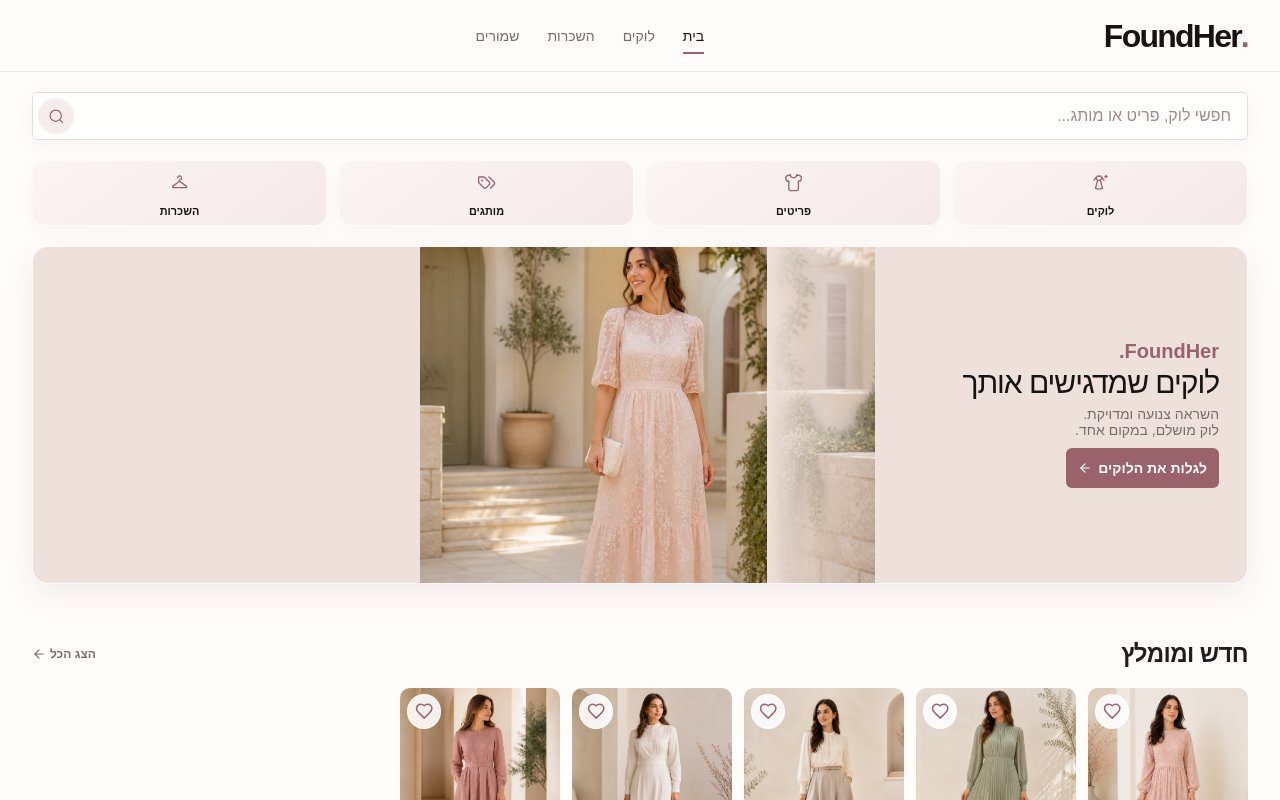
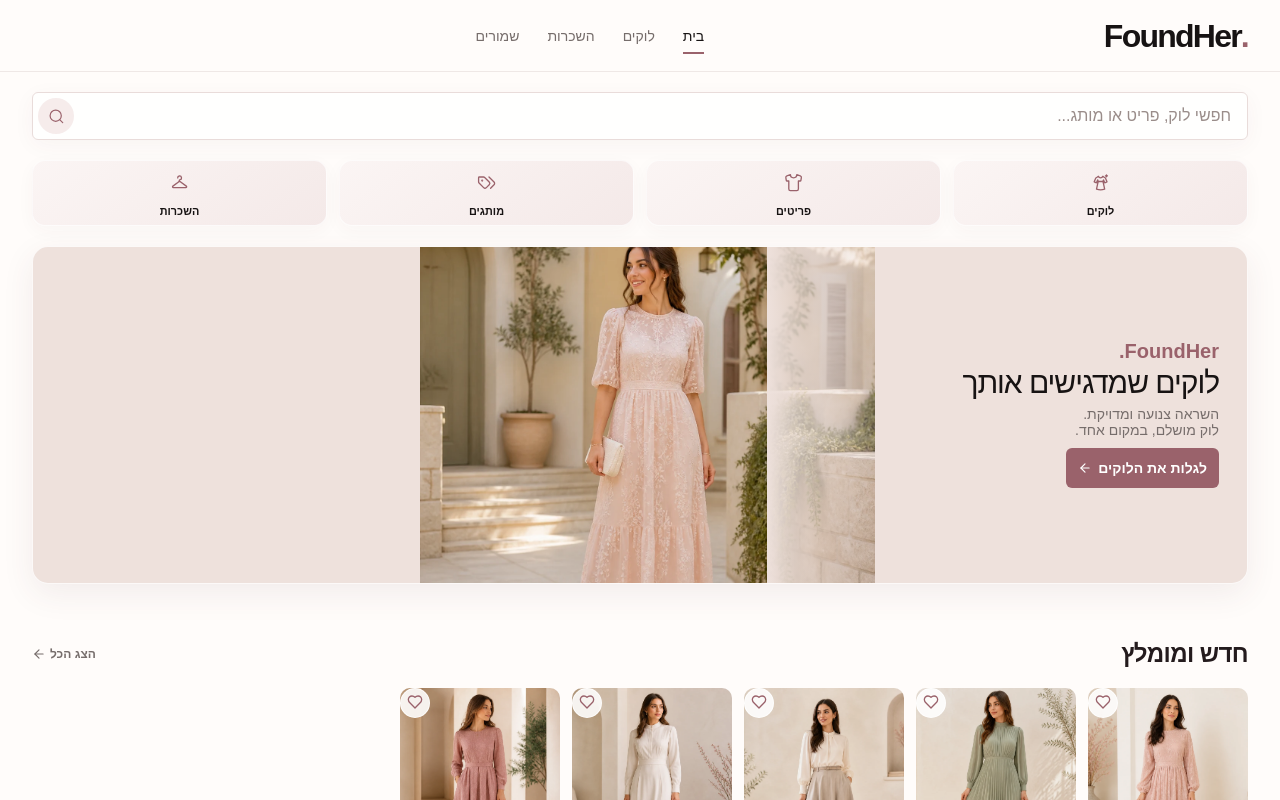
Before and after one commit to hodaya162/FoundHer, a Next.js app: page / in a window 1280 px wide. Shown: the top 800 px of the page. Built offline with nearby package versions, Linux system fonts and the light colour scheme; no server answers.

Commit message:
polish Home look and favorite icons

```diff
--- a/components/icons/looks-icon.tsx
+++ b/components/icons/looks-icon.tsx
@@ -13,9 +13,9 @@ export const LooksIcon = forwardRef<SVGSVGElement, SVGProps<SVGSVGElement>>(
         className={className}
         {...props}
       >
-        <path d="M8.6 3.4 6.1 6.1l2.1 3.1-2.6 10.1c2.1.8 6.7.8 8.8 0L11.8 9.2l2.1-3.1-2.5-2.7c-.5.7-1.1 1.1-1.4 1.1s-.9-.4-1.4-1.1Z" />
-        <path d="M8.2 9.2h3.6M6.1 6.1 3.8 9M13.9 6.1l2.3 2.9" />
-        <path d="m18.7 3 .35 1.05L20.1 4.4l-1.05.35L18.7 5.8l-.35-1.05-1.05-.35 1.05-.35L18.7 3Z" />
+        <path d="M9.1 4.3 6 6.2l-2 4.9 2.8 1.2 1.6-3.7.6 2-2.1 9.7c3.3.9 6.9.9 10.2 0L15 10.6l.6-2 1.6 3.7 2.8-1.2-2-4.9-3.1-1.9" />
+        <path d="M9.1 4.3c.6 1.1 1.6 1.7 2.9 1.7s2.3-.6 2.9-1.7M9 10.6h6" />
+        <path d="m19.3 2.3.3.9.9.3-.9.3-.3.9-.3-.9-.9-.3.9-.3.3-.9Z" />
       </svg>
     );
   },
--- a/features/home/components/home-content-rails.tsx
+++ b/features/home/components/home-content-rails.tsx
@@ -12,7 +12,7 @@ import type { RentalCardModel } from "@/features/rentals/types/rental-card";
 import { HomeSection } from "./home-section";
 
 const railClass = "hide-scrollbar -mx-4 flex snap-x snap-mandatory gap-2 overflow-x-auto px-4 pb-1 sm:mx-0 sm:gap-3 sm:px-0";
-const homeFavoriteClass = "absolute end-0.5 top-0.5 z-[var(--z-base)] size-11 min-h-11 min-w-11 border-0 bg-transparent p-0 text-primary shadow-none before:absolute before:inset-[0.3rem] before:rounded-full before:border before:border-white/80 before:bg-white/88 before:backdrop-blur-sm before:transition-colors hover:bg-transparent hover:before:bg-white [&_svg]:relative [&_svg]:z-10 [&_svg]:size-[1.15rem]";
+const homeFavoriteClass = "absolute end-0 top-0 z-[var(--z-base)] size-11 min-h-11 min-w-11 border-0 bg-transparent p-0 text-primary shadow-none before:absolute before:end-0 before:top-0 before:size-[1.9rem] before:rounded-full before:border before:border-white/80 before:bg-white/88 before:backdrop-blur-sm before:transition-colors hover:bg-transparent hover:before:bg-white [&_svg]:absolute [&_svg]:end-[0.43rem] [&_svg]:top-[0.43rem] [&_svg]:z-10 [&_svg]:size-4";
 
 export function ProductsRail({ products }: { products: readonly PurchaseProductCard[] }) {
   if (products.length === 0) return null;
```
Also changed, not shown: 2 other files (tests, documents, lock files or other folders).
